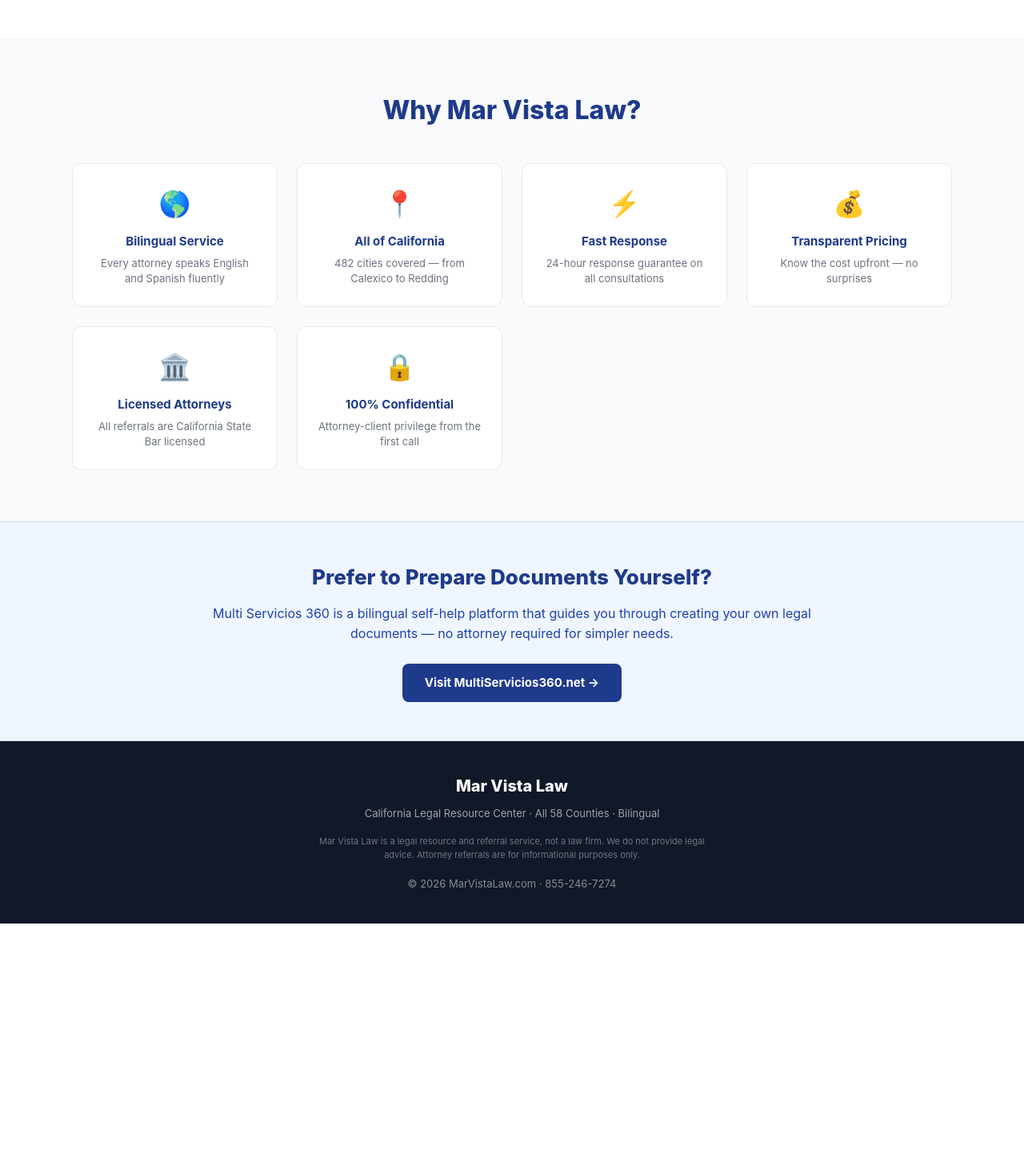
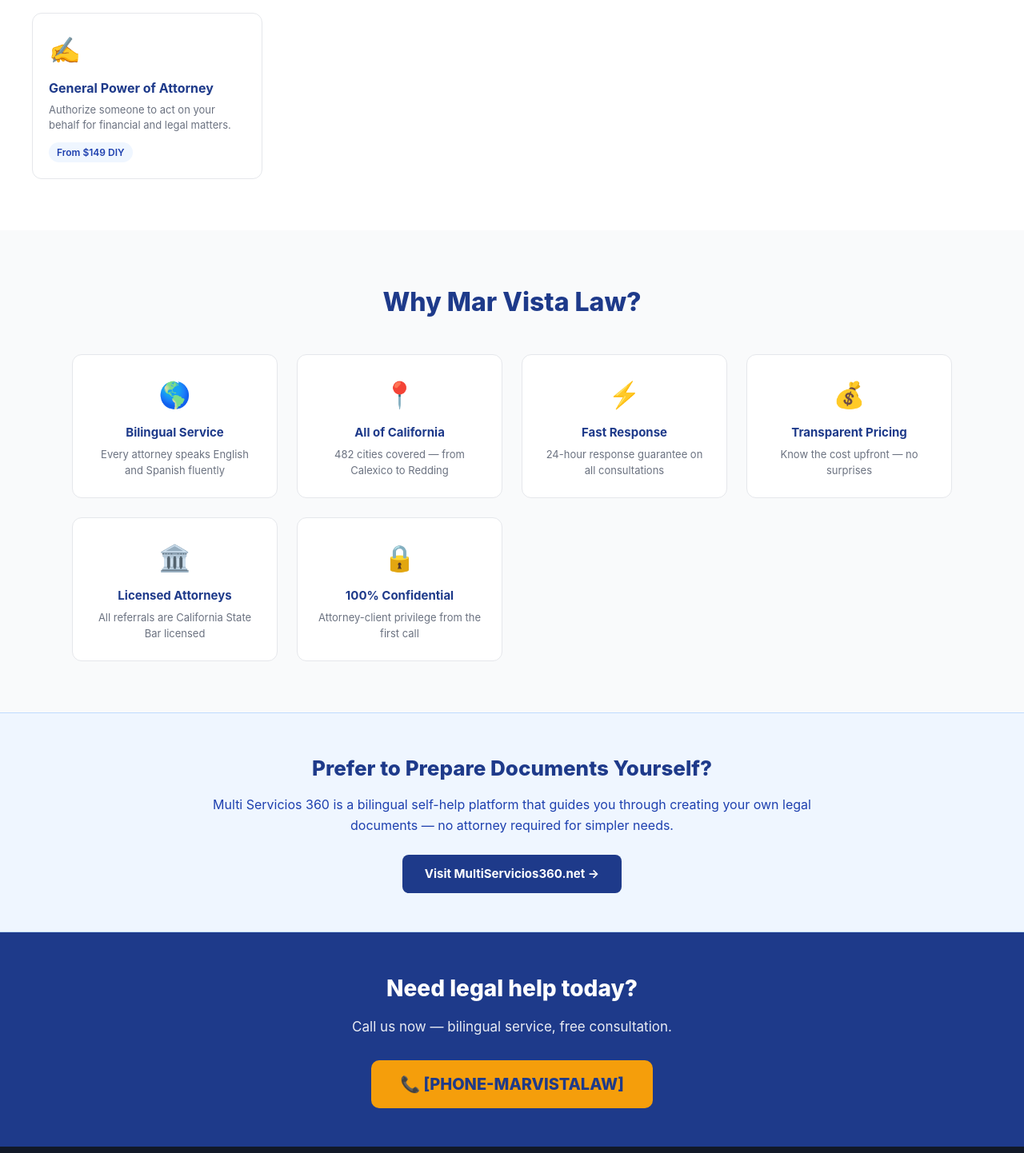
Before and after one commit to Ahorasi360/marvistalaw, a Next.js app: page / in a window 1280 px wide. Shown: the part 1248-2690 px from the top of the page at 80% size. Before the commit the page ends 2403 px from the top, so only its background shows below. Built offline with nearby package versions, Linux system fonts and the light colour scheme.

Commit message:
feat: bilingual EN/ES — app/page.js

```diff
--- a/app/page.js
+++ b/app/page.js
@@ -1,29 +1,33 @@
-// app/page.js
+'use client';
+// app/page.js — bilingual homepage
 import Link from 'next/link';
 import Navbar from './components/Navbar';
-import { SERVICES, CATEGORIES } from './lib/data';
+import { useLang, T } from './lib/LanguageContext';
+import { SERVICES } from './lib/data';
 
-export const metadata = {
-  title: 'Mar Vista Law — California Legal Resource Center | Find an Attorney Today',
-  description: 'Connect with experienced California attorneys for immigration, personal injury, estate planning, and family law. Free consultations. Bilingual English/Spanish service for all of California.',
-};
+const PHONE = '[PHONE-MARVISTALAW]'; // Replace with your Google Voice number
 
-const FEATURED_SERVICES = [
-  { slug: 'car-accident-attorney', emoji: '🚗', highlight: 'No upfront fees' },
-  { slug: 'green-card-application', emoji: '🌎', highlight: 'Bilingual attorneys' },
-  { slug: 'living-trust', emoji: '🏛️', highlight: 'From $599 DIY' },
-  { slug: 'divorce-attorney', emoji: '⚖️', highlight: 'Free consultation' },
-  { slug: 'llc-formation', emoji: '💼', highlight: 'Start today' },
-  { slug: 'workers-compensation', emoji: '🦺', highlight: 'No win no fee' },
+const FEATURED = [
+  { slug: 'car-accident-attorney',      emoji: '🚗', highlightEn: 'No upfront fees',    highlightEs: 'Sin costo por adelantado' },
+  { slug: 'green-card-application',     emoji: '🌎', highlightEn: 'Bilingual attorneys', highlightEs: 'Abogados bilingües' },
+  { slug: 'living-trust',               emoji: '🏛️', highlightEn: 'From $599 DIY',       highlightEs: 'Desde $599 autoayuda' },
+  { slug: 'divorce-attorney',           emoji: '⚖️', highlightEn: 'Free consultation',   highlightEs: 'Consulta gratis' },
+  { slug: 'llc-formation',              emoji: '💼', highlightEn: 'Start today',          highlightEs: 'Empieza hoy' },
+  { slug: 'workers-compensation',       emoji: '🦺', highlightEn: 'No win no fee',        highlightEs: 'Sin victoria sin cobro' },
+  { slug: 'daca-renewal',               emoji: '📋', highlightEn: 'Act before deadline',  highlightEs: 'Actúa antes del vencimiento' },
+  { slug: 'removal-defense',            emoji: '🛡️', highlightEn: 'Fight deportation',    highlightEs: 'Lucha contra deportación' },
+  { slug: 'general-power-of-attorney',  emoji: '✍️', highlightEn: 'From $149 DIY',       highlightEs: 'Desde $149 autoayuda' },
 ];
 
 export default function HomePage() {
-  const featuredServices = FEATURED_SERVICES.map(f => ({
+  const { lang } = useLang();
+  const t = T[lang];
+
+  const featured = FEATURED.map(f => ({
     ...f,
     service: SERVICES.find(s => s.slug === f.slug),
+    highlight: lang === 'es' ? f.highlightEs : f.highlightEn,
   })).filter(f => f.service);
-
-  const categoryList = Object.entries(CATEGORIES);
 
   return (
     <>
@@ -33,21 +37,21 @@
       <section style={{ background: 'linear-gradient(135deg, #1E3A8A 0%, #1E40AF 60%, #1D4ED8 100%)', color: 'white', padding: '72px 16px' }}>
         <div style={{ maxWidth: '900px', margin: '0 auto', textAlign: 'center' }}>
           <div style={{ display: 'inline-block', background: 'rgba(255,255,255,0.15)', padding: '6px 16px', borderRadius: '20px', fontSize: '13px', marginBottom: '20px' }}>
-            🌎 Serving All 482 Cities Across California · English & Español
+            🌎 {t.hero.badge}
           </div>
           <h1 style={{ fontSize: '52px', fontWeight: '800', lineHeight: 1.1, marginBottom: '20px' }}>
-            California Legal Help<br />
-            <span style={{ color: '#FCD34D' }}>When You Need It Most</span>
+            {t.hero.title}<br />
+            <span style={{ color: '#FCD34D' }}>{t.hero.titleAccent}</span>
           </h1>
           <p style={{ fontSize: '19px', opacity: 0.9, maxWidth: '620px', margin: '0 auto 36px', lineHeight: 1.6 }}>
-            Connect with experienced California attorneys for immigration, personal injury, estate planning, and more. Free consultations. Bilingual service.
+            {t.hero.subtitle}
           </p>
           <div style={{ display: 'flex', gap: '12px', justifyContent: 'center', flexWrap: 'wrap' }}>
-            <a href="tel:+18552467274" style={{ background: '#F59E0B', color: '#1E3A8A', padding: '16px 32px', borderRadius: '10px', fontWeight: '800', fontSize: '18px', textDecoration: 'none' }}>
-              📞 Free Consultation
+            <a href={`tel:+1${PHONE}`} style={{ background: '#F59E0B', color: '#1E3A8A', padding: '16px 32px', borderRadius: '10px', fontWeight: '800', fontSize: '18px', textDecoration: 'none' }}>
+              {t.hero.ctaPrimary}
             </a>
-            <Link href="/car-accident-attorney/los-angeles" style={{ background: 'rgba(255,255,255,0.15)', color: 'white', padding: '16px 32px', borderRadius: '10px', fontWeight: '700', fontSize: '18px', textDecoration: 'none', border: '2px solid rgba(255,255,255,0.4)' }}>
-              Find an Attorney →
+            <Link href={`/car-accident-attorney/los-angeles`} style={{ background: 'rgba(255,255,255,0.15)', color: 'white', padding: '16px 32px', borderRadius: '10px', fontWeight: '700', fontSize: '18px', textDecoration: 'none', border: '2px solid rgba(255,255,255,0.4)' }}>
+              {t.hero.ctaSecondary}
             </Link>
           </div>
         </div>
@@ -57,19 +61,23 @@
       <section style={{ padding: '64px 16px', background: 'white' }}>
         <div style={{ maxWidth: '1200px', margin: '0 auto' }}>
           <h2 style={{ fontSize: '32px', fontWeight: '800', textAlign: 'center', marginBottom: '8px', color: '#1E3A8A' }}>
-            Our Practice Areas
+            {t.services.title}
           </h2>
-          <p style={{ textAlign: 'center', color: '#6B7280', marginBottom: '40px' }}>51 legal services across all of California</p>
+          <p style={{ textAlign: 'center', color: '#6B7280', marginBottom: '40px' }}>{t.services.subtitle}</p>
           <div style={{ display: 'grid', gridTemplateColumns: 'repeat(auto-fill, minmax(280px, 1fr))', gap: '16px' }}>
-            {featuredServices.map(({ service, emoji, highlight }) => (
+            {featured.map(({ service, emoji, highlight }) => (
               <Link
                 key={service.slug}
                 href={`/${service.slug}/los-angeles`}
-                style={{ textDecoration: 'none', border: '1px solid #E5E7EB', borderRadius: '12px', padding: '20px', background: 'white', transition: 'all 0.15s', display: 'block' }}
+                style={{ textDecoration: 'none', border: '1px solid #E5E7EB', borderRadius: '12px', padding: '20px', background: 'white', display: 'block' }}
               >
                 <div style={{ fontSize: '32px', marginBottom: '10px' }}>{emoji}</div>
-                <div style={{ fontWeight: '700', fontSize: '16px', color: '#1E3A8A', marginBottom: '6px' }}>{service.name}</div>
-                <div style={{ fontSize: '13px', color: '#6B7280', marginBottom: '10px', lineHeight: 1.5 }}>{service.description}</div>
+                <div style={{ fontWeight: '700', fontSize: '16px', color: '#1E3A8A', marginBottom: '4px' }}>
+                  {lang === 'es' ? service.nameEs : service.name}
+                </div>
+                <div style={{ fontSize: '13px', color: '#6B7280', marginBottom: '10px', lineHeight: 1.5 }}>
+                  {service.description}
+                </div>
                 <div style={{ display: 'inline-block', background: '#EFF6FF', color: '#1E40AF', padding: '3px 10px', borderRadius: '20px', fontSize: '12px', fontWeight: '600' }}>
                   {highlight}
                 </div>
@@ -82,16 +90,9 @@
       {/* Why us */}
       <section style={{ padding: '64px 16px', background: '#F9FAFB' }}>
         <div style={{ maxWidth: '1100px', margin: '0 auto', textAlign: 'center' }}>
-          <h2 style={{ fontSize: '32px', fontWeight: '800', marginBottom: '40px', color: '#1E3A8A' }}>Why Mar Vista Law?</h2>
+          <h2 style={{ fontSize: '32px', fontWeight: '800', marginBottom: '40px', color: '#1E3A8A' }}>{t.why.title}</h2>
           <div style={{ display: 'grid', gridTemplateColumns: 'repeat(auto-fill, minmax(220px, 1fr))', gap: '24px' }}>
-            {[
-              { icon: '🌎', title: 'Bilingual Service', desc: 'Every attorney speaks English and Spanish fluently' },
-              { icon: '📍', title: 'All of California', desc: '482 cities covered — from Calexico to Redding' },
-              { icon: '⚡', title: 'Fast Response', desc: '24-hour response guarantee on all consultations' },
-              { icon: '💰', title: 'Transparent Pricing', desc: 'Know the cost upfront — no surprises' },
-              { icon: '🏛️', title: 'Licensed Attorneys', desc: 'All referrals are California State Bar licensed' },
-              { icon: '🔒', title: '100% Confidential', desc: 'Attorney-client privilege from the first call' },
-            ].map(item => (
+            {t.why.items.map(item => (
               <div key={item.title} style={{ background: 'white', borderRadius: '12px', padding: '24px', border: '1px solid #E5E7EB' }}>
                 <div style={{ fontSize: '32px', marginBottom: '10px' }}>{item.icon}</div>
                 <div style={{ fontWeight: '700', fontSize: '15px', marginBottom: '6px', color: '#1E3A8A' }}>{item.title}</div>
@@ -102,14 +103,14 @@
         </div>
       </section>
 
-      {/* DIY section — MS360 bridge */}
+      {/* DIY bridge → MS360 */}
       <section style={{ background: '#EFF6FF', borderTop: '1px solid #BFDBFE', borderBottom: '1px solid #BFDBFE', padding: '48px 16px' }}>
         <div style={{ maxWidth: '800px', margin: '0 auto', textAlign: 'center' }}>
           <h2 style={{ fontSize: '26px', fontWeight: '800', color: '#1E3A8A', marginBottom: '12px' }}>
-            Prefer to Prepare Documents Yourself?
+            {t.diy.title}
           </h2>
           <p style={{ color: '#1E40AF', marginBottom: '24px', fontSize: '16px', lineHeight: 1.6 }}>
-            Multi Servicios 360 is a bilingual self-help platform that guides you through creating your own legal documents — no attorney required for simpler needs.
+            {t.diy.body}
           </p>
           <a
             href="https://multiservicios360.net"
@@ -117,20 +118,44 @@
             rel="noopener"
             style={{ display: 'inline-block', background: '#1E3A8A', color: 'white', padding: '12px 28px', borderRadius: '8px', textDecoration: 'none', fontWeight: '700', fontSize: '15px' }}
           >
-            Visit MultiServicios360.net →
+            {t.diy.cta}
           </a>
         </div>
+      </section>
+
+      {/* Bottom CTA */}
+      <section style={{ background: '#1E3A8A', color: 'white', padding: '48px 16px', textAlign: 'center' }}>
+        <h2 style={{ fontSize: '28px', fontWeight: '800', marginBottom: '12px' }}>
+          {lang === 'es' ? '¿Necesitas ayuda legal hoy?' : 'Need legal help today?'}
+        </h2>
+        <p style={{ fontSize: '17px', opacity: 0.9, marginBottom: '28px' }}>
+          {lang === 'es' ? 'Llámanos ahora — servicio bilingüe, consulta gratis.' : 'Call us now — bilingual service, free consultation.'}
+        </p>
+        <a
+          href={`tel:+1${PHONE}`}
+          style={{ display: 'inline-block', background: '#F59E0B', color: '#1E3A8A', padding: '14px 36px', borderRadius: '10px', fontWeight: '800', fontSize: '20px', textDecoration: 'none' }}
+        >
+          📞 {PHONE}
+        </a>
       </section>
 
       {/* Footer */}
       <footer style={{ background: '#111827', color: 'white', padding: '40px 16px', textAlign: 'center' }}>
         <div style={{ maxWidth: '1200px', margin: '0 auto' }}>
           <div style={{ fontWeight: '800', fontSize: '20px', marginBottom: '8px' }}>Mar Vista Law</div>
-          <div style={{ fontSize: '13px', opacity: 0.6, marginBottom: '16px' }}>California Legal Resource Center · All 58 Counties · Bilingual</div>
-          <p style={{ fontSize: '11px', opacity: 0.4, maxWidth: '500px', margin: '0 auto' }}>
-            Mar Vista Law is a legal resource and referral service, not a law firm. We do not provide legal advice. Attorney referrals are for informational purposes only.
+          <div style={{ fontSize: '13px', opacity: 0.6, marginBottom: '16px' }}>
+            {lang === 'es' ? 'Centro de Recursos Legales de California · 58 Condados · Bilingüe' : 'California Legal Resource Center · All 58 Counties · Bilingual'}
+          </div>
+          <p style={{ fontSize: '11px', opacity: 0.4, maxWidth: '500px', margin: '0 auto 12px' }}>
+            {t.footer.disclaimer}
           </p>
-          <p style={{ fontSize: '13px', opacity: 0.5, marginTop: '16px' }}>© {new Date().getFullYear()} MarVistaLaw.com · 855-246-7274</p>
+          <p style={{ fontSize: '13px', opacity: 0.5, marginTop: '8px' }}>
+            {t.footer.diy}{' '}
+            <a href="https://multiservicios360.net" style={{ color: '#F59E0B' }} target="_blank" rel="noopener">
+              multiservicios360.net
+            </a>
+          </p>
+          <p style={{ fontSize: '12px', opacity: 0.4, marginTop: '12px' }}>© {new Date().getFullYear()} MarVistaLaw.com</p>
         </div>
       </footer>
     </>
```
